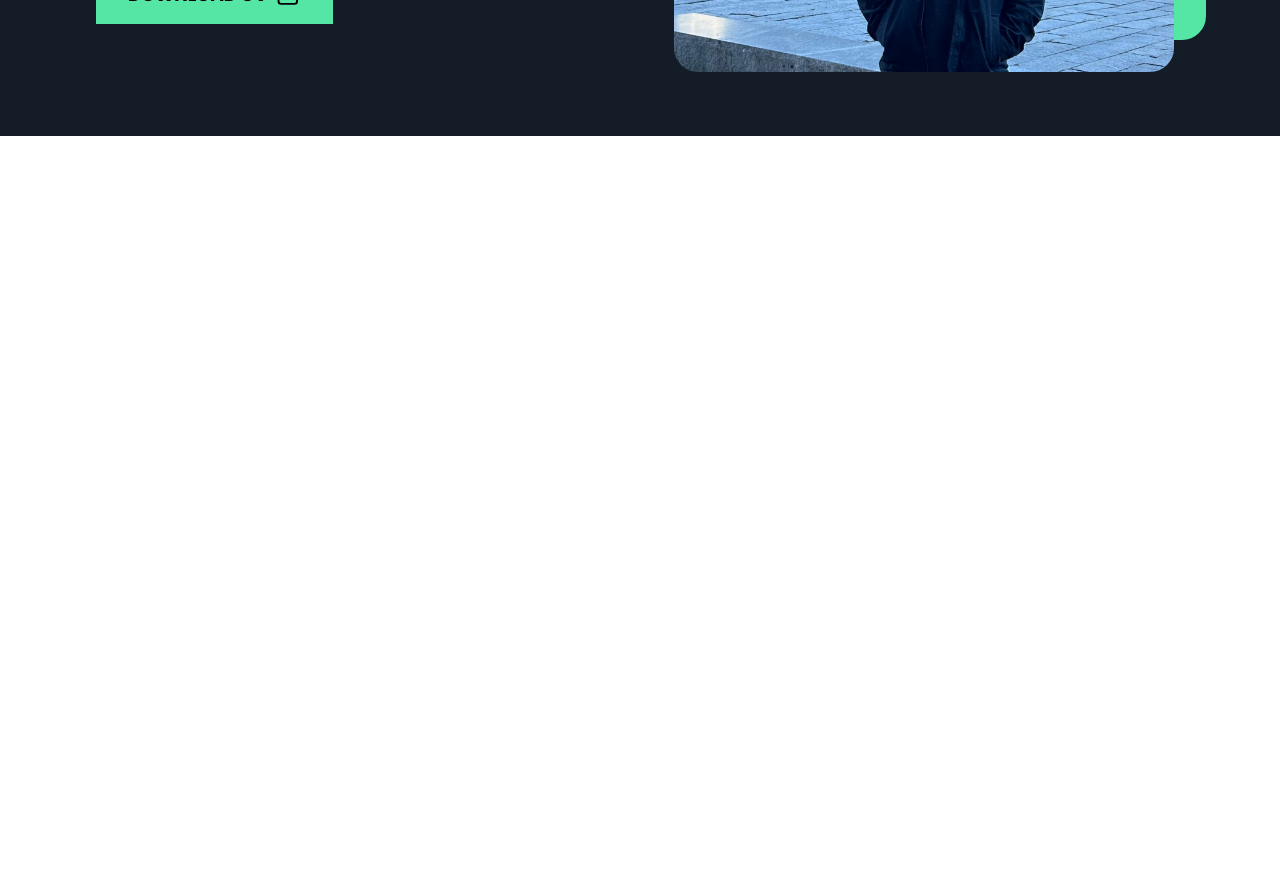
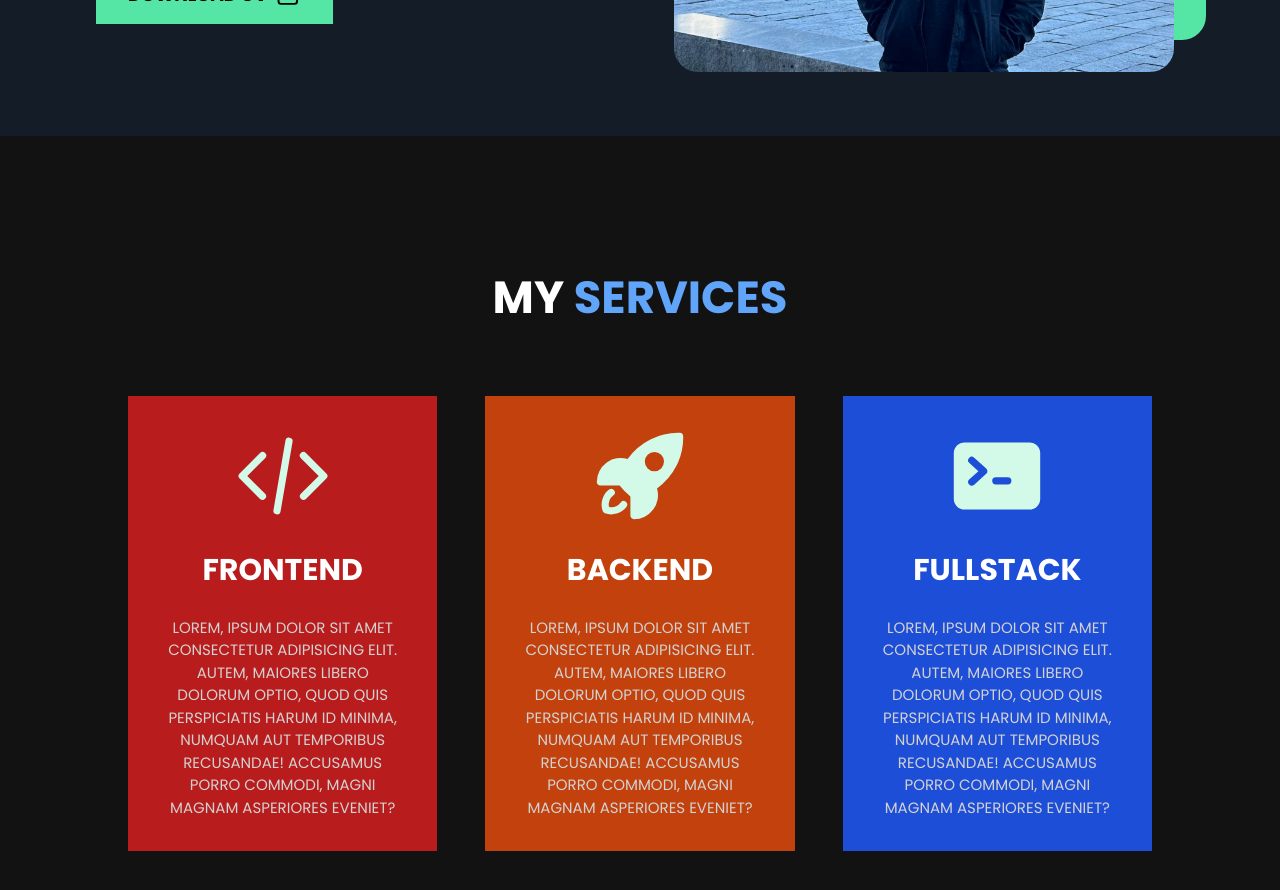
Before and after one commit to Jack-Vu/personal-portfolio, a Next.js app: page / in a window 1280 px wide. Shown: the part 1340-2230 px from the top of the page. Before the commit the page ends 1476 px from the top, so only its background shows below. Built offline with nearby package versions, Linux system fonts and the light colour scheme.

Commit message:
service will change later

```diff
--- /dev/null
+++ b/components/Testimonies.tsx
@@ -0,0 +1,58 @@
+import { CodeBracketIcon, CommandLineIcon, RocketLaunchIcon } from "@heroicons/react/20/solid";
+import React from "react";
+
+const Testimonies = () => {
+  return (
+    <div className="bg-[#121212] pt-[4rem] md:pt-[8rem] pb-[5rem]">
+      <p className="heading">
+        My <span className="text-blue-400">Services</span>
+      </p>
+      <div className="grid grid-cols-1 md:grid-cols-2 lg:grid-cols-3 w-[80%] mx-auto items-center gap-[3rem] mt-[4rem] text-white">
+        <div>
+          <div className="bg-red-700 hover:scale-110 transform transition-all duration-300 hover:-rotate-6 uppercase font-semibold text-center p-[2rem]">
+            <CodeBracketIcon className="w-[6rem] h-[6rem] mx-auto text-[#d3fae8]" />
+            <h1 className="text-[20px] md:text-[30px] mt-[1.5rem] mb-[1.5rem]">
+              Frontend
+            </h1>
+            <p className="text-[15px] text-[#d3d2d2] font-normal">
+              Lorem, ipsum dolor sit amet consectetur adipisicing elit. Autem,
+              maiores libero dolorum optio, quod quis perspiciatis harum id
+              minima, numquam aut temporibus recusandae! Accusamus porro
+              commodi, magni magnam asperiores eveniet?
+            </p>
+          </div>
+        </div>
+        <div>
+          <div className="bg-orange-700 hover:scale-110 transform transition-all duration-300 uppercase font-semibold text-center p-[2rem]">
+            <RocketLaunchIcon className="w-[6rem] h-[6rem] mx-auto text-[#d3fae8]" />
+            <h1 className="text-[20px] md:text-[30px] mt-[1.5rem] mb-[1.5rem]">
+              Backend
+            </h1>
+            <p className="text-[15px] text-[#d3d2d2] font-normal">
+              Lorem, ipsum dolor sit amet consectetur adipisicing elit. Autem,
+              maiores libero dolorum optio, quod quis perspiciatis harum id
+              minima, numquam aut temporibus recusandae! Accusamus porro
+              commodi, magni magnam asperiores eveniet?
+            </p>
+          </div>
+        </div>
+        <div>
+          <div className="bg-blue-700 hover:scale-110 transform transition-all duration-300 hover:rotate-6 uppercase font-semibold text-center p-[2rem]">
+            <CommandLineIcon className="w-[6rem] h-[6rem] mx-auto text-[#d3fae8]" />
+            <h1 className="text-[20px] md:text-[30px] mt-[1.5rem] mb-[1.5rem]">
+              Fullstack
+            </h1>
+            <p className="text-[15px] text-[#d3d2d2] font-normal">
+              Lorem, ipsum dolor sit amet consectetur adipisicing elit. Autem,
+              maiores libero dolorum optio, quod quis perspiciatis harum id
+              minima, numquam aut temporibus recusandae! Accusamus porro
+              commodi, magni magnam asperiores eveniet?
+            </p>
+          </div>
+        </div>
+      </div>
+    </div>
+  );
+};
+
+export { Testimonies };
--- a/components/index.ts
+++ b/components/index.ts
@@ -2,3 +2,4 @@
 export * from "./MobileNavbar";
 export * from "./Hero";
 export * from "./About";
+export * from "./Testimonies";
--- a/pages/index.tsx
+++ b/pages/index.tsx
@@ -1,4 +1,4 @@
-import { About, Hero, MobileNavbar, Navbar } from "@/components";
+import { About, Hero, MobileNavbar, Navbar, Testimonies } from "@/components";
 import React, { useState } from "react";
 
 const HomePage = () => {
@@ -15,6 +15,7 @@
         <Hero />
         <div className="relative z-[30]">
           <About />
+          <Testimonies />
         </div>
       </div>
     </div>
--- a/styles/globals.css
+++ b/styles/globals.css
@@ -11,4 +11,7 @@
   .nav-link-mobile {
     @apply relative mb-[2rem] font-semibold text-white cursor-pointer text-[27px] w-fit md:block after:block after:content-[''] after:absolute after:h-[3px] after:bg-blue-400 after:w-full after:scale-x-0 after:hover:scale-x-100 after:transition after:duration-300 after:origin-center;
   }
+  .heading {
+    @apply text-center text-white text-[28px] sm:text-[33px] md:text-[45px] font-bold uppercase
+  }
 }
```
